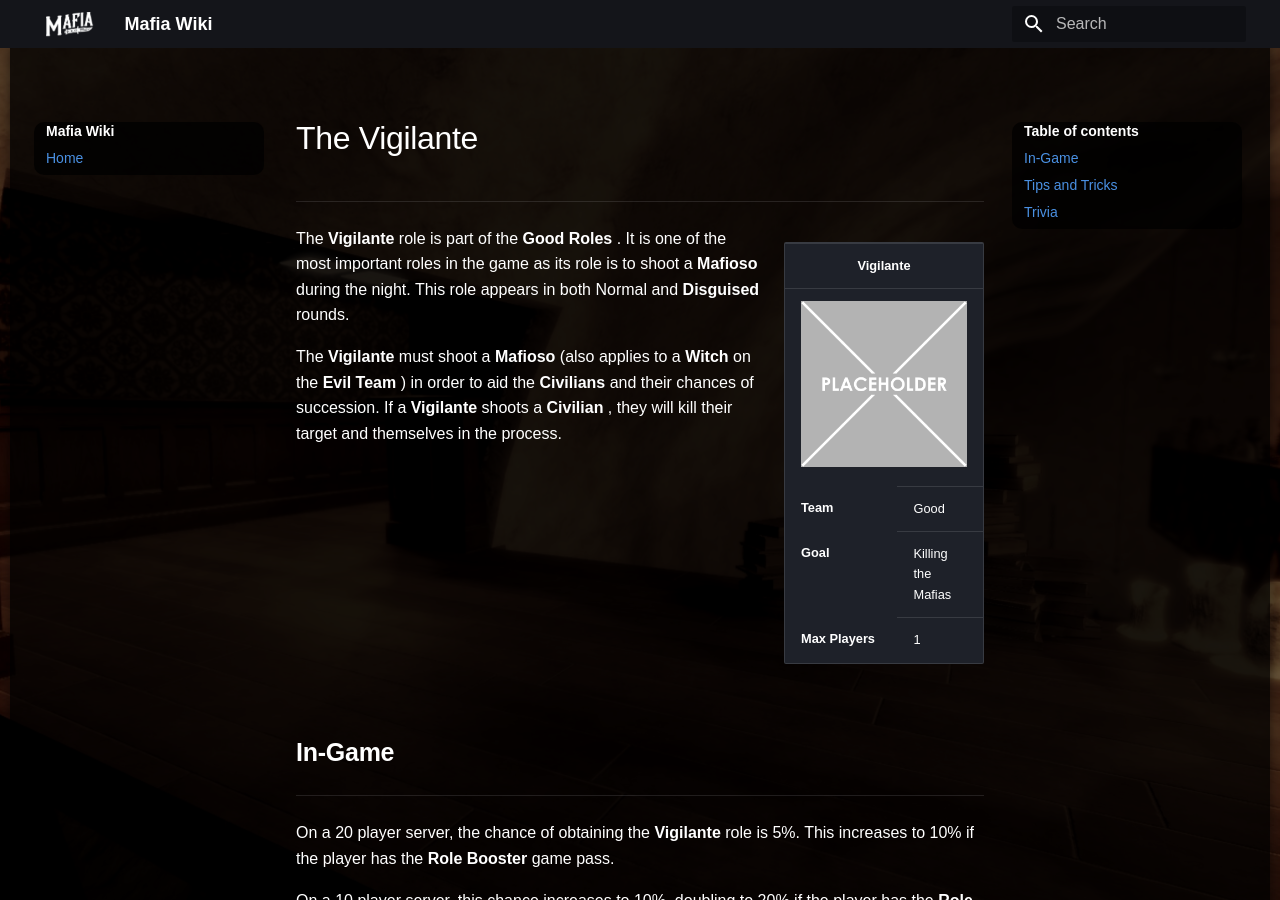
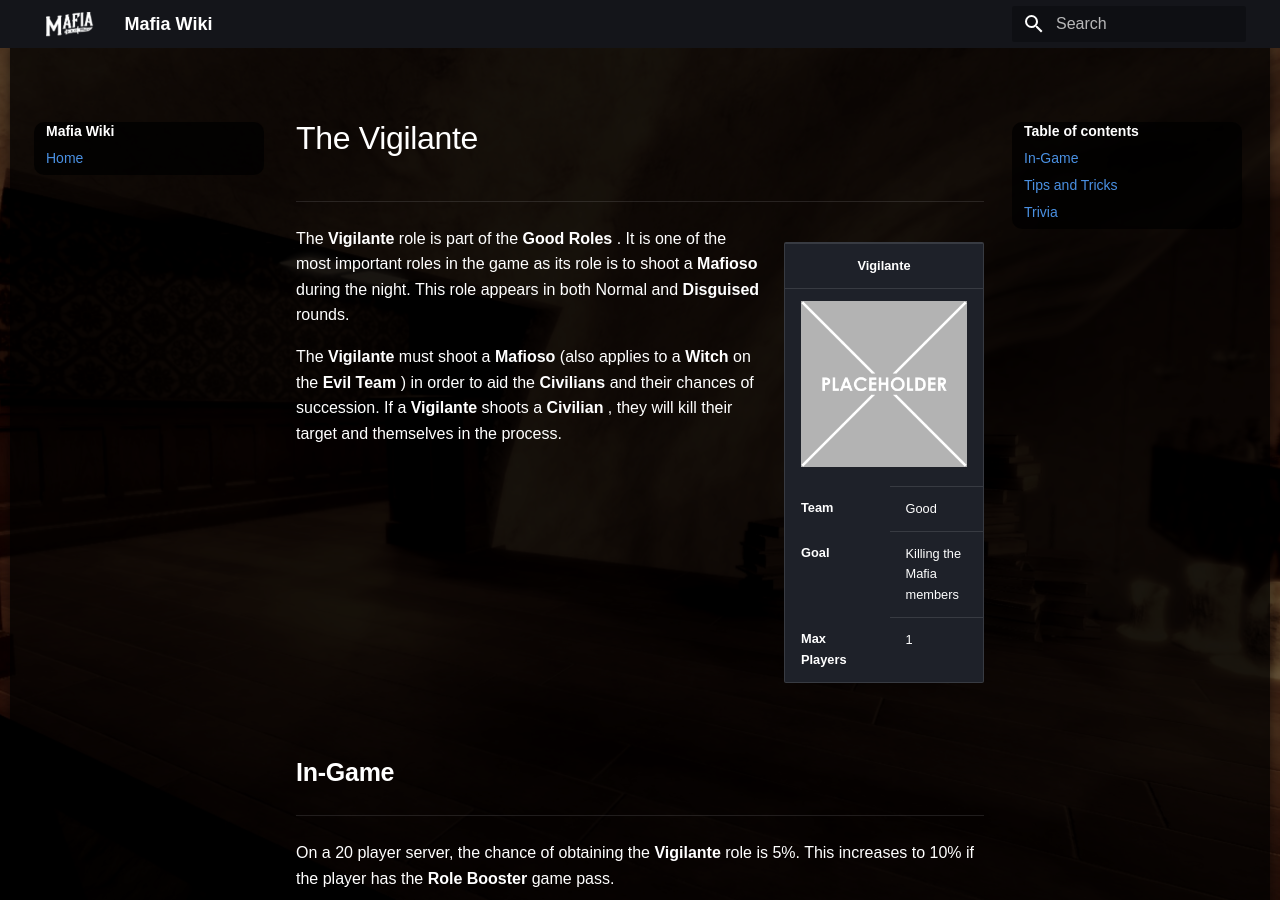
Before and after one commit to OctaNebula/mafia-wiki, an MkDocs documentation site: the page built from docs/roles/vigilante.md, in a window 1280 px wide and 900 px high. Built offline with MkDocs 1.6.1 and Material for MkDocs 9.7.7, drawn with Linux system fonts in a browser that asks for light colours; some web fonts are replaced.

Commit message:
Update vigilante.md

```diff
--- a/docs/roles/vigilante.md
+++ b/docs/roles/vigilante.md
@@ -48,7 +48,7 @@ background: /assets/background.jpg
             </tr>
             <tr>
                 <th>Goal</th>
-                <td>Killing the Mafias</td>
+                <td>Killing the Mafia members</td>
             </tr>
             <tr>
                  <th> Max Players </th>
```
